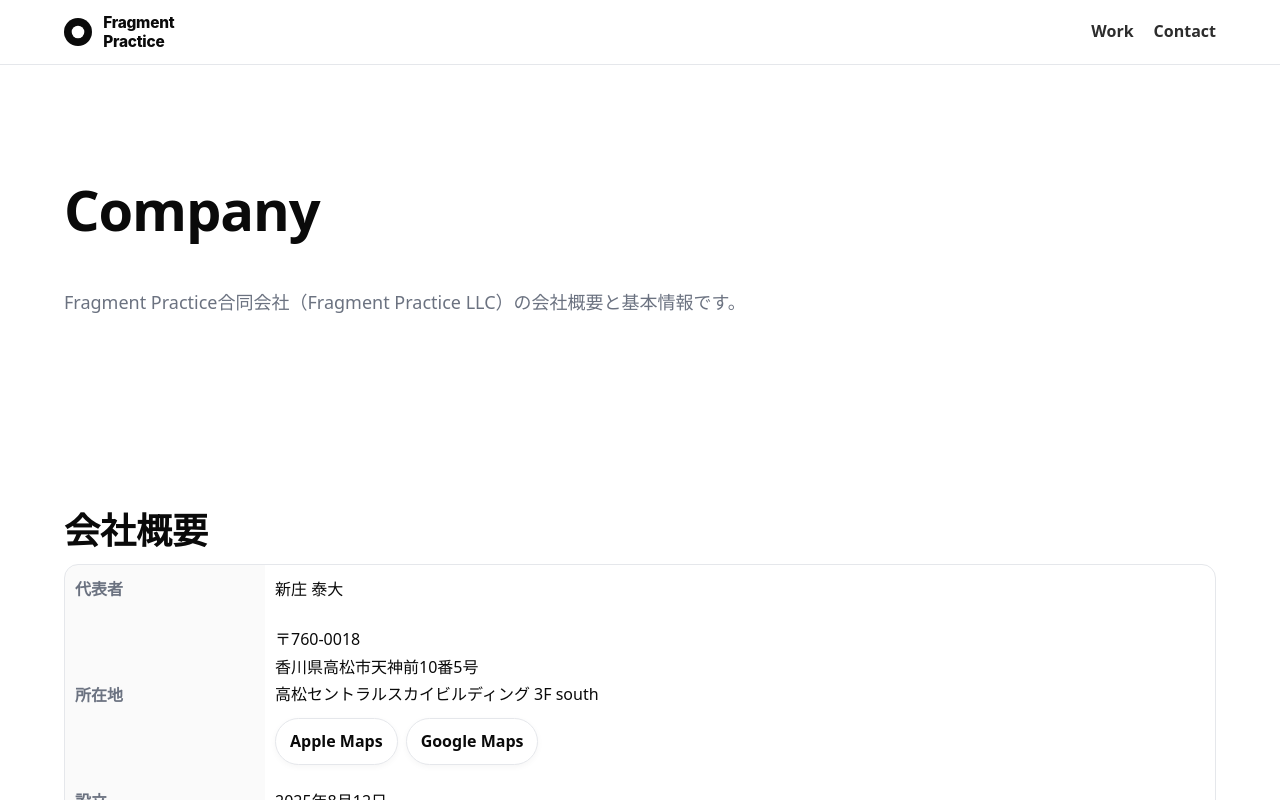
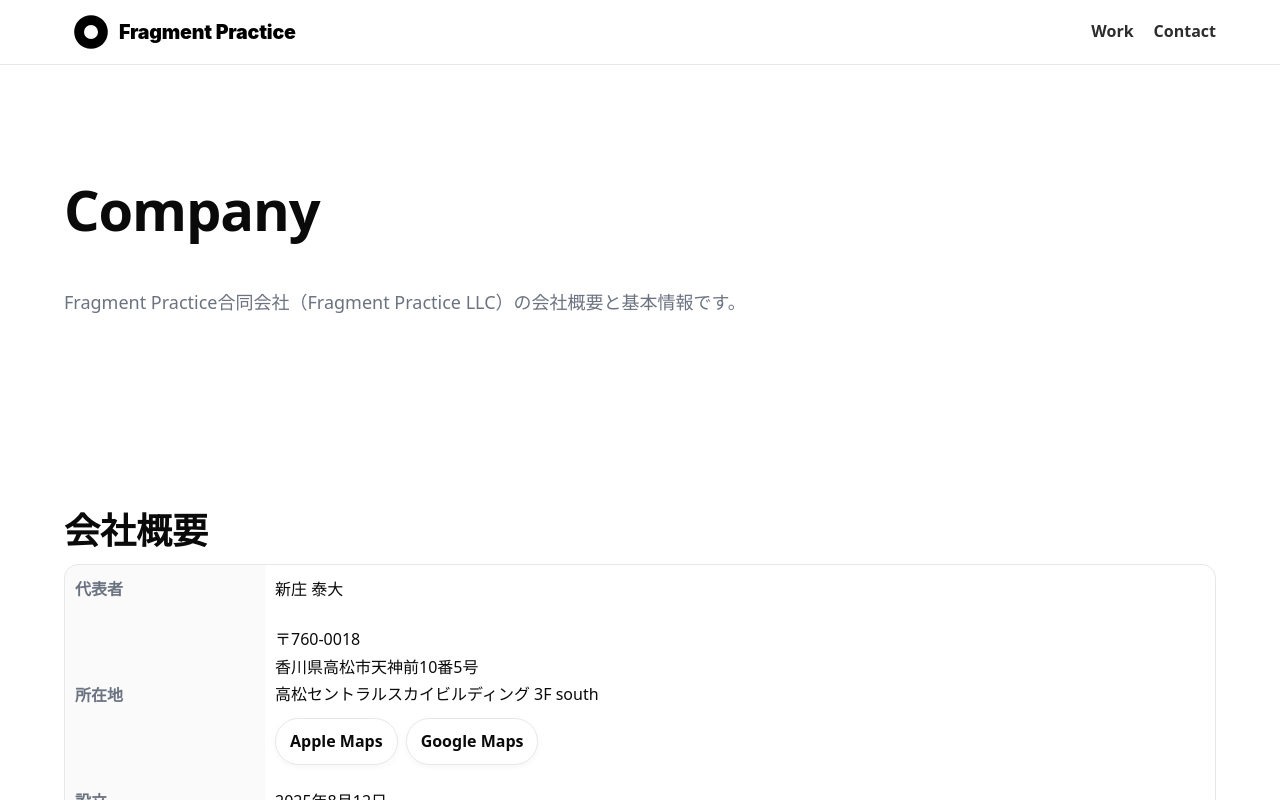
Before and after one commit to yasufrag/fragmentpractice.com, a Next.js app: page /company in a window 1280 px wide. Shown: the top 800 px of the page. Built offline with nearby package versions, Linux system fonts and the light colour scheme.

Commit message:
commit fragmentpractice.com

```diff
--- a/src/app/globals.css
+++ b/src/app/globals.css
@@ -96,7 +96,16 @@ a:hover {
   height: 64px;
 }
 .brand { display: flex; align-items: center; gap: 10px; font-weight: 700; }
-.brand a { color: inherit; text-decoration: none; }
+
+/* ロゴクリック領域を円＋文字だけに */
+.brand-link {
+  display: inline-block;
+  line-height: 1;
+  padding: 4px 6px;
+  cursor: pointer;
+}
+.brand-link svg { display: block; height: 100%; width: auto; }
+
 .navlinks { display: flex; gap: 20px; }
 .navlinks a { text-decoration: none; color: var(--fg); opacity: .86; font-weight: 600; }
 .navlinks a:hover { opacity: 1; }
@@ -140,7 +149,6 @@ a:hover {
 /* =====================
    会社概要テーブル＋地図チップ
 ===================== */
-/* テーブル全体で角丸を作る（セル個別には付けない） */
 .orgtable {
   width: 100%;
   border-collapse: separate;
@@ -187,7 +195,6 @@ a:hover {
    モバイル余白強化
 ===================== */
 @media (max-width: 640px) {
-  /* セーフエリア対応（iOS） */
   :root {
     --safe-top: max(env(safe-area-inset-top), 0px);
     --safe-right: max(env(safe-area-inset-right), 0px);
@@ -215,7 +222,6 @@ a:hover {
   .footergrid { gap: 14px; }
   .footercol { grid-column: 1 / -1; }
 
-  /* ---- テーブル：セル縦積み & 角丸は付けない ---- */
   .orgtable .orgkey,
   .orgtable .orgval {
     display: block;
--- a/src/app/layout.tsx
+++ b/src/app/layout.tsx
@@ -42,8 +42,12 @@ export default function RootLayout({ children }: { children: React.ReactNode })
         <header className="site-header" role="banner">
           <div className="container nav">
             <div className="brand">
-              <Link href="/" aria-label="Fragment Practice ホーム">
-                <BrandLogo size="header" offset={17} />
+              <Link
+                href="/"
+                aria-label="Fragment Practice ホーム"
+                className="brand-link"
+              >
+                <BrandLogo size="header" offset={-6} />
               </Link>
             </div>
             <nav className="navlinks" aria-label="主要ナビゲーション">
--- a/src/components/BrandLogo.tsx
+++ b/src/components/BrandLogo.tsx
@@ -1,61 +1,50 @@
 // src/components/BrandLogo.tsx
 type BrandLogoProps = {
   size?: "header" | "compact";
-  color?: string;
-  height?: number;
-  offset?: number;
+  offset?: number; // Yオフセット（見た目調整用）
+  variant?: "light" | "dark";
 };
 
 export default function BrandLogo({
   size = "header",
-  color = "currentColor",
-  height,
-  offset,
+  offset = 0,
+  variant = "dark",
 }: BrandLogoProps) {
-  // ── sizeごとの最小セット（内部定数は必要最低限）
-  const cfg =
-    size === "header"
-      ? { vbW: 760, vbH: 160, r: 40, hole: 18, gap: 32, font: 44, lineGap: 54, capAdj: -0.5, off: 2.5 }
-      : { vbW: 500, vbH: 120, r: 26, hole: 11, gap: 20, font: 28, lineGap: 36, capAdj: -0.25, off: 2.0 };
-
-  const centerY = cfg.vbH / 2;
-  const textX   = cfg.r * 2 + cfg.gap;
-  const offY    = offset ?? cfg.off;
-
-  // 2行のベースライン：中心対称 + offsetぶんだけ全体を上下にスライド
-  const yTop    = centerY - cfg.lineGap / 2 + offY + cfg.capAdj;
-  const yBottom = centerY + cfg.lineGap / 2 + offY + cfg.capAdj;
+  const fontSize = size === "header" ? 28 : 22;
+  const vbW = 400;
+  const vbH = 80;
 
   return (
     <svg
-      viewBox={`0 0 ${cfg.vbW} ${cfg.vbH}`}
+      viewBox={`0 0 ${vbW} ${vbH}`}
       role="img"
       aria-label="Fragment Practice"
       preserveAspectRatio="xMinYMid meet"
-      style={{ height: height ?? (size === "header" ? 56 : 38), width: "auto", display: "block", color }}
+      style={{
+        height: size === "header" ? "clamp(28px, 6vw, 56px)" : "clamp(22px, 5vw, 40px)",
+        width: "auto",
+        display: "block",
+      }}
     >
       <title>Fragment Practice</title>
+      {/* 円 */}
+      <circle cx="30" cy="40" r="24" fill={variant === "light" ? "#fff" : "#000"} />
+      <circle cx="30" cy="40" r="10" fill={variant === "light" ? "#000" : "#fff"} />
 
-      {/* ドーナツ円（塗り：currentColor / 穴：マスク） */}
-      <defs>
-        <mask id="fp-ring">
-          <rect width="100%" height="100%" fill="#fff" />
-          <circle cx={cfg.r} cy={centerY} r={cfg.hole} fill="#000" />
-        </mask>
-      </defs>
-      <circle cx={cfg.r} cy={centerY} r={cfg.r} fill="currentColor" mask="url(#fp-ring)" />
-
-      {/* タイプ（2行） */}
-      <g
-        fill="currentColor"
-        fontFamily='-apple-system,BlinkMacSystemFont,"Helvetica Neue",Arial,"Segoe UI","Noto Sans JP","Hiragino Kaku Gothic ProN","Meiryo",sans-serif'
-        fontWeight={800}
-        fontSize={cfg.font}
-        letterSpacing="-0.015em"
+      {/* テキスト */}
+      <text
+        x="70"
+        y={48 + offset}
+        fontFamily='-apple-system, BlinkMacSystemFont, "Helvetica Neue", Arial, "Segoe UI",
+          "Noto Sans JP", "Hiragino Kaku Gothic ProN", "Meiryo", sans-serif'
+        fontWeight="900"
+        fontSize={fontSize}
+        letterSpacing="-0.01em"
+        fill={variant === "light" ? "#fff" : "#000"}
+        dominantBaseline="middle"
       >
-        <text x={textX} y={yTop} dominantBaseline="alphabetic">Fragment</text>
-        <text x={textX} y={yBottom} dominantBaseline="alphabetic">Practice</text>
-      </g>
+        Fragment Practice
+      </text>
     </svg>
   );
 }
```
